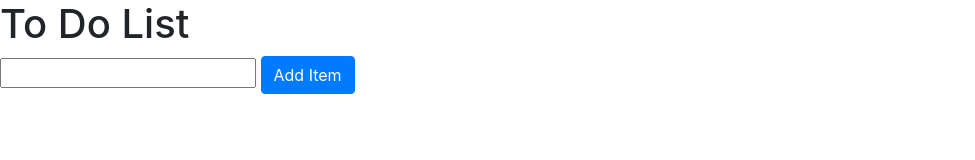
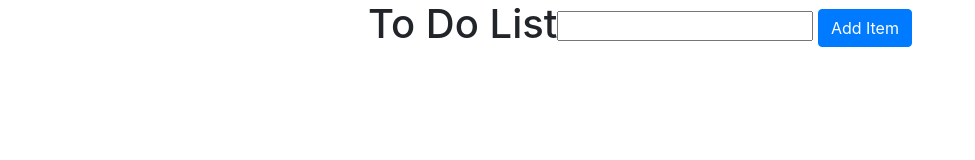
Before and after one commit to Dalton-Gray/todo, a plain HTML site: page index.html in a window 1280 px wide. Shown: the whole page, without its empty margins (0-975 px from the left). Drawn offline with nearby package versions, Linux system fonts and the light colour scheme.

Commit message:
todo list not centerd

```diff
--- a/index.html
+++ b/index.html
@@ -4,17 +4,19 @@
 	<meta charset="UTF-8">
 	<title>To do List</title>
 	<link rel="stylesheet" href="https://stackpath.bootstrapcdn.com/bootstrap/4.4.1/css/bootstrap.min.css" integrity="sha384-Vkoo8x4CGsO3+Hhxv8T/Q5PaXtkKtu6ug5TOeNV6gBiFeWPGFN9MuhOf23Q9Ifjh" crossorigin="anonymous">
+	<link rel="stylesheet" type="text/css" href="style.css">
 </head>
 <body>
-	<div id="app">
+	<div class="form">
 		<h1>To Do List</h1>
 		<form id="todoForm">
 			<input type="text" id="todoInput">
 			<button type="button" onclick="javascript: addItem()" class="btn btn-primary">Add Item</button>
 		</form>
+			</div>
 		<ol id="todoList" class="list-group">
 		</ol>
-	</div>
+
 	<script type="text/javascript" src="todo.js"></script>
 </body>
 </html>
--- a/style.css
+++ b/style.css
@@ -0,0 +1,5 @@
+.form, .list-group{
+	display: flex;
+	justify-content: center;
+	align-items: center;
+}
```
